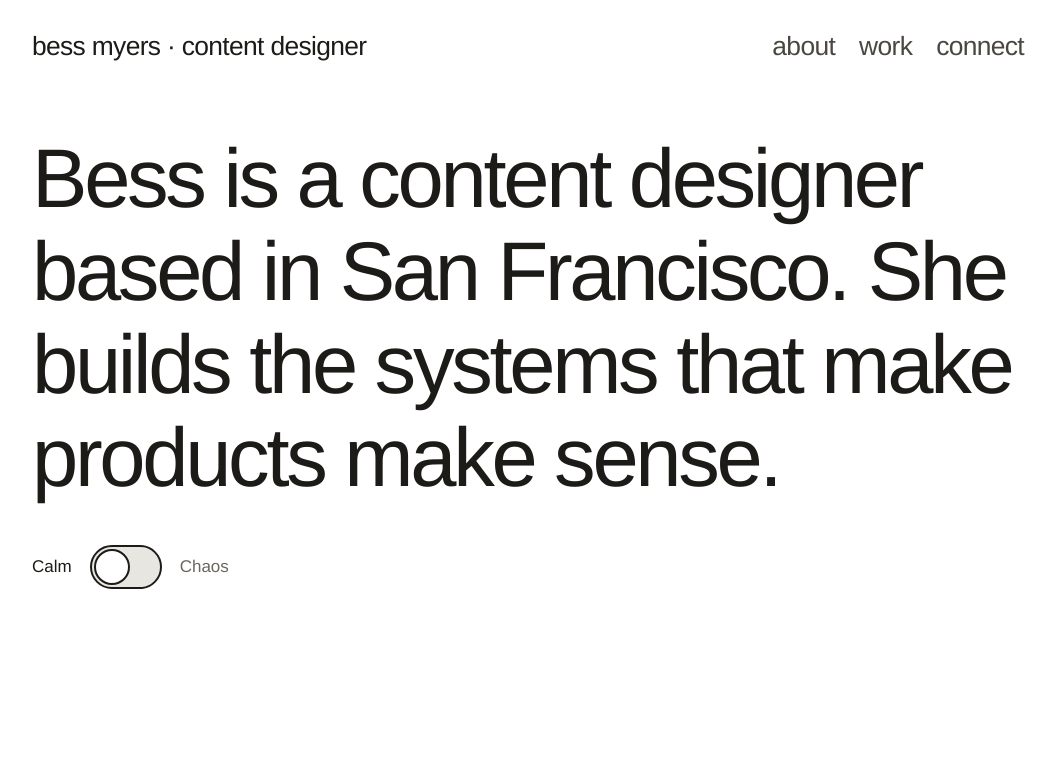
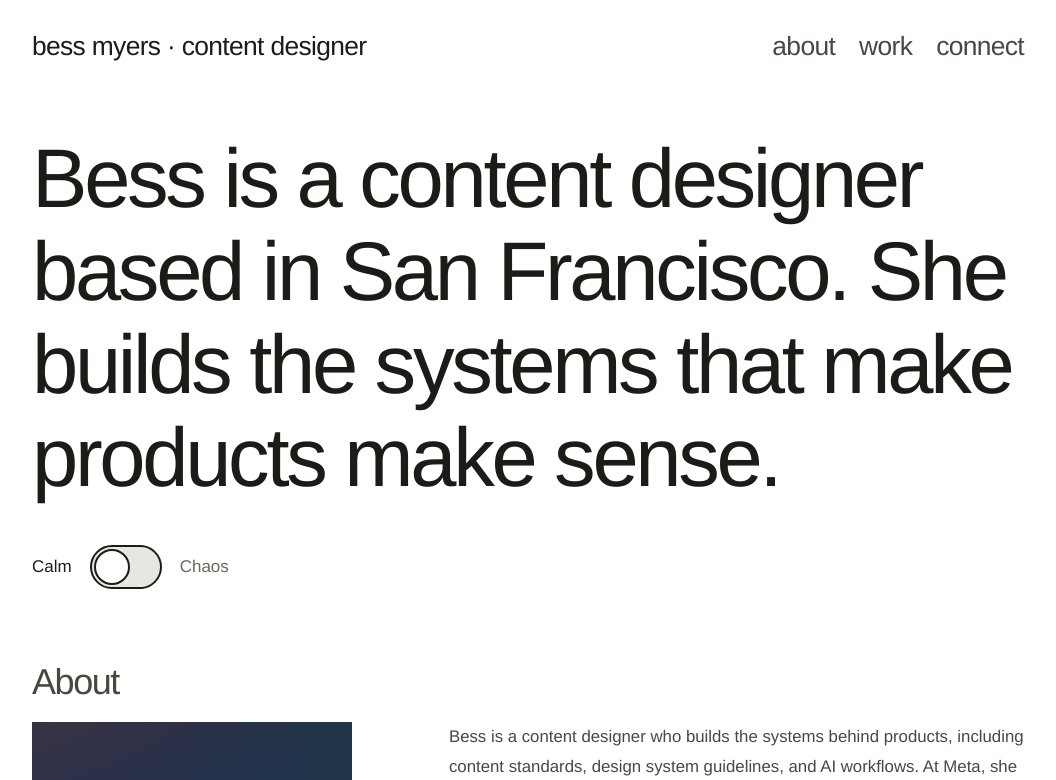
Before and after one commit to bessmyers/bessmyers.github.io, a plain HTML site: page index.html in a window 1280 px wide. Shown: the top 780 px of the page, without its empty margins (112-1168 px from the left). Drawn offline with Linux system fonts and the light colour scheme; a web font is replaced by a local one.

Commit message:
Match hero-to-About spacing with other section gaps
Drop the hero's full-viewport min-height and bottom padding so the gap
below the Calm/Chaos switch uses the same section spacing as the rest
of the page.

Co-Authored-By: Claude Opus 5.5 <noreply@anthropic.com>
Claude-Session: https://claude.ai/code/session_01EhM5K4kzXVZEM4KQnsG23A

```diff
--- a/index.html
+++ b/index.html
@@ -10,7 +10,7 @@
   <link rel="preconnect" href="https://fonts.googleapis.com" />
   <link rel="preconnect" href="https://fonts.gstatic.com" crossorigin />
   <link href="https://fonts.googleapis.com/css2?family=Abril+Fatface&family=Bebas+Neue&family=Courier+Prime:wght@700&family=Dancing+Script:wght@600&family=Libre+Baskerville:ital,wght@0,700;1,400&family=Oswald:wght@600&family=Permanent+Marker&family=Playfair+Display:ital,wght@0,700;1,400&family=Special+Elite&family=UnifrakturMaguntia&display=swap" rel="stylesheet" />
-  <link rel="stylesheet" href="site.css?v=7" />
+  <link rel="stylesheet" href="site.css?v=8" />
 </head>
 <body class="single-page">
 
--- a/site.css
+++ b/site.css
@@ -183,11 +183,10 @@ nav a[aria-current="page"] { border-bottom: 1px solid var(--ink); padding-bottom
 }
 
 .single-page .landing-section {
-  min-height: calc(100svh - 4.5rem);
   display: flex;
   align-items: flex-start;
   padding-top: 0;
-  padding-bottom: clamp(1.5rem, 6vh, 4rem);
+  padding-bottom: 0;
 }
 
 .single-page .landing-inner {
```
